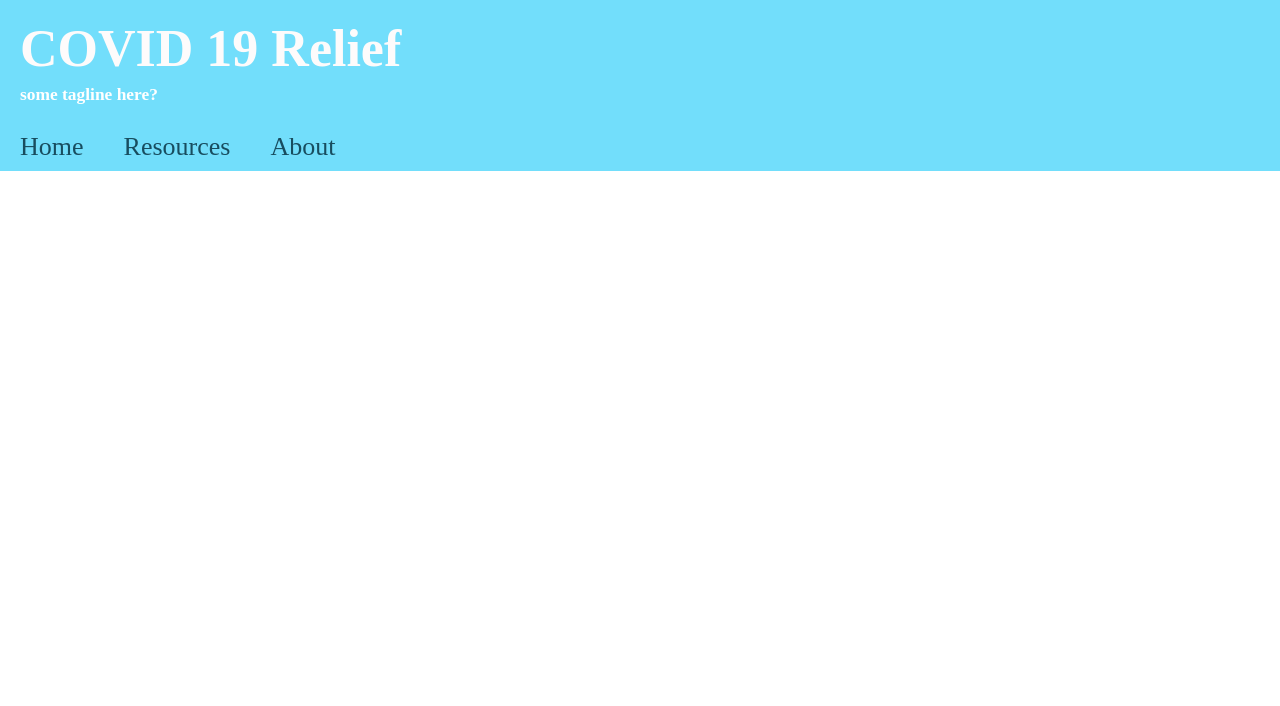
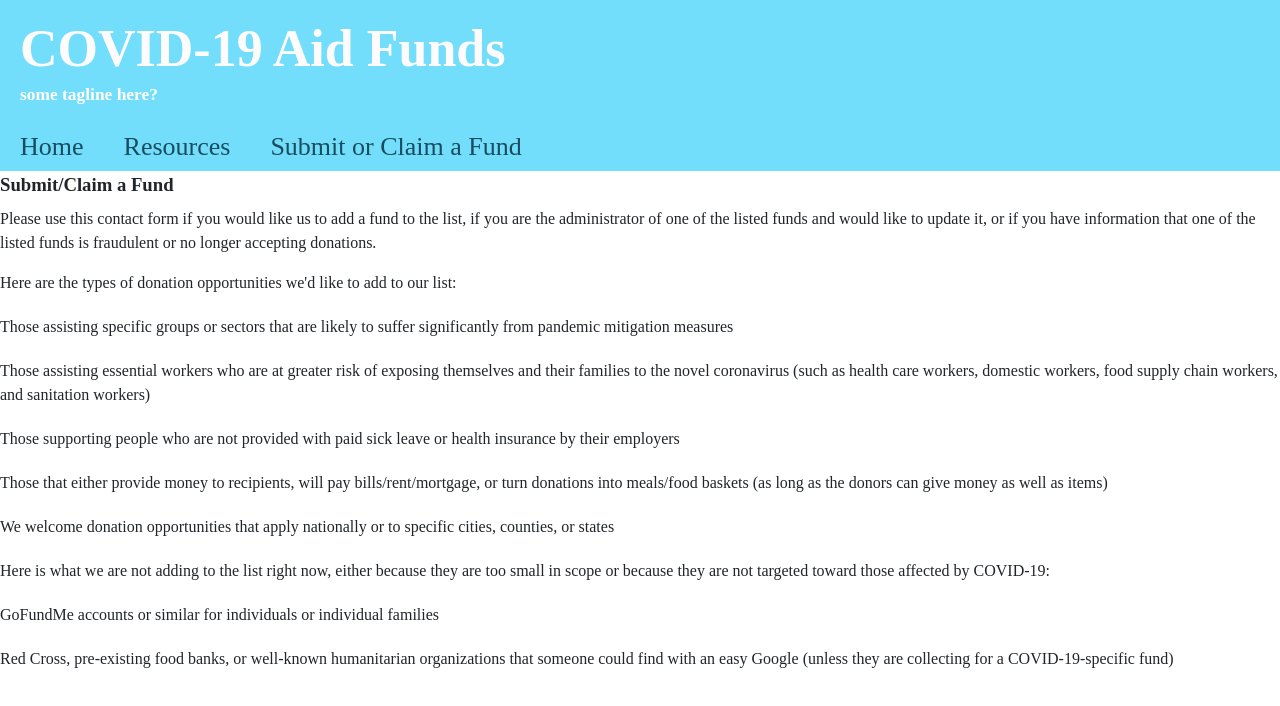
Before and after one commit to covid-19-relief/covid-relief-frontend, a React (Create React App) app: page /submit in a window 1280 px wide. Shown: the top 706 px of the page. Built offline with nearby package versions, Linux system fonts and the light colour scheme; the HTML template or start-up script is replaced by a standard one; a web font is replaced by a local one.

Commit message:
Submit page started and linked to MainNav

```diff
--- a/src/App.js
+++ b/src/App.js
@@ -3,6 +3,7 @@ import { Switch, Route, BrowserRouter } from 'react-router-dom';
 import Header from './Header';
 import Home from './Home';
 import About from './About';
+import Submit from './Submit';
 import Resources from './Resources';
 import FundDetail from './FundDetail';
 import Search from './Search';
@@ -53,7 +54,7 @@ render() {
           <PrivateRoute exact path='/my/listings/' component={MyResidencies} user={this.state.user} />
           <Route exact path='/map' component={GMap} />
           <Route exact path='/login' render={(props) => <Login {...props} setUser={ this.setUser } user={this.state.user } />} /> */}
-          <Route path='/about' component={About} />
+          <Route path='/submit' component={Submit} />
           <Route path='/resources' component={Resources} />
           <Route exact path="/listings/:fundId" render={(props) => <FundDetail {...props} />} />
           {/* <Route exact path="/admin/listings" component={ResidencyTable} />
--- a/src/Header.js
+++ b/src/Header.js
@@ -6,7 +6,7 @@ export default class Header extends Component {
     render() {
         return (
             <header className="App-header">
-                <Link to='/'><h1>COVID 19 Relief</h1></Link>
+                <Link to='/'><h1>COVID-19 Aid Funds</h1></Link>
                 <h6 id="tag-line">some tagline here?</h6>
                 <MainNav />
             </header>
--- a/src/MainNav.js
+++ b/src/MainNav.js
@@ -7,7 +7,7 @@ export default class MainNav extends Component {
                 <nav>
                     <Link to='/'>Home</Link>
                     <Link to='/resources'>Resources</Link>
-                    <Link to='/about'>About</Link>
+                    <Link to='/submit'>Submit or Claim a Fund</Link>
                     {/* Add admin links here? */}
                     {/* <div className='welcome'>
                         <Link to='/bookmarks'>Bookmarks</Link>
--- /dev/null
+++ b/src/Submit.js
@@ -0,0 +1,25 @@
+import React, { Component } from 'react'
+
+export default class Submit extends Component {
+  render() {
+    return (
+      <div>
+        <h3>Submit/Claim a Fund</h3>
+        <p>Please use this contact form if you would like us to add a fund to the list, if you are the administrator of one of the listed funds and would like to update it, or if you have information that one of the listed funds is fraudulent or no longer accepting donations.</p>
+        <p>Here are the types of donation opportunities we'd like to add to our list:</p>
+        <ul>
+          <li>Those assisting specific groups or sectors that are likely to suffer significantly from pandemic mitigation measures</li>
+          <li>Those assisting essential workers who are at greater risk of exposing themselves and their families to the novel coronavirus (such as health care workers, domestic workers, food supply chain workers, and sanitation workers)</li>
+          <li>Those supporting people who are not provided with paid sick leave or health insurance by their employers</li>
+          <li>Those that either provide money to recipients, will pay bills/rent/mortgage, or turn donations into meals/food baskets (as long as the donors can give money as well as items)</li>
+          <li>We welcome donation opportunities that apply nationally or to specific cities, counties, or states</li>
+        </ul>
+        <p>Here is what we are not adding to the list right now, either because they are too small in scope or because they are not targeted toward those affected by COVID-19:</p>
+        <ul>
+          <li>GoFundMe accounts or similar for individuals or individual families</li>
+          <li>Red Cross, pre-existing food banks, or well-known humanitarian organizations that someone could find with an easy Google (unless they are collecting for a COVID-19-specific fund)</li>
+        </ul>
+      </div>
+    )
+  }
+}
--- a/src/api-services.js
+++ b/src/api-services.js
@@ -72,17 +72,17 @@ export const logInUser = async (param) => {
 // POST route for creating a listing
 export const createNewListing = async (listing) => {
   const user = getUserFromLocalStorage();
-  const result = await request.post(`${URL}/api/admin/listings`, listing).set('Authorization', user.token);
+  await request.post(`${URL}/api/admin/listings`, listing).set('Authorization', user.token);
 }
 
 // POST route to update listing
 export const updateListing = async (listing, matchingListing) => {
   const user = getUserFromLocalStorage();
-  const result = await request.put(`${URL}/api/admin/listings/${listing.id}`, matchingListing).set('Authorization', user.token);
+  await request.put(`${URL}/api/admin/listings/${listing.id}`, matchingListing).set('Authorization', user.token);
 }
 
 // DELETE route to remove listing
 export const deleteListing = async (listing) => {
   const user = getUserFromLocalStorage();
-  const result = await request.delete(`${URL}/api/admin/listings/${listing.id}`).set('Authorization', user.token);
+  await request.delete(`${URL}/api/admin/listings/${listing.id}`).set('Authorization', user.token);
 }
```
Also changed, not shown: src/list.css (added).
